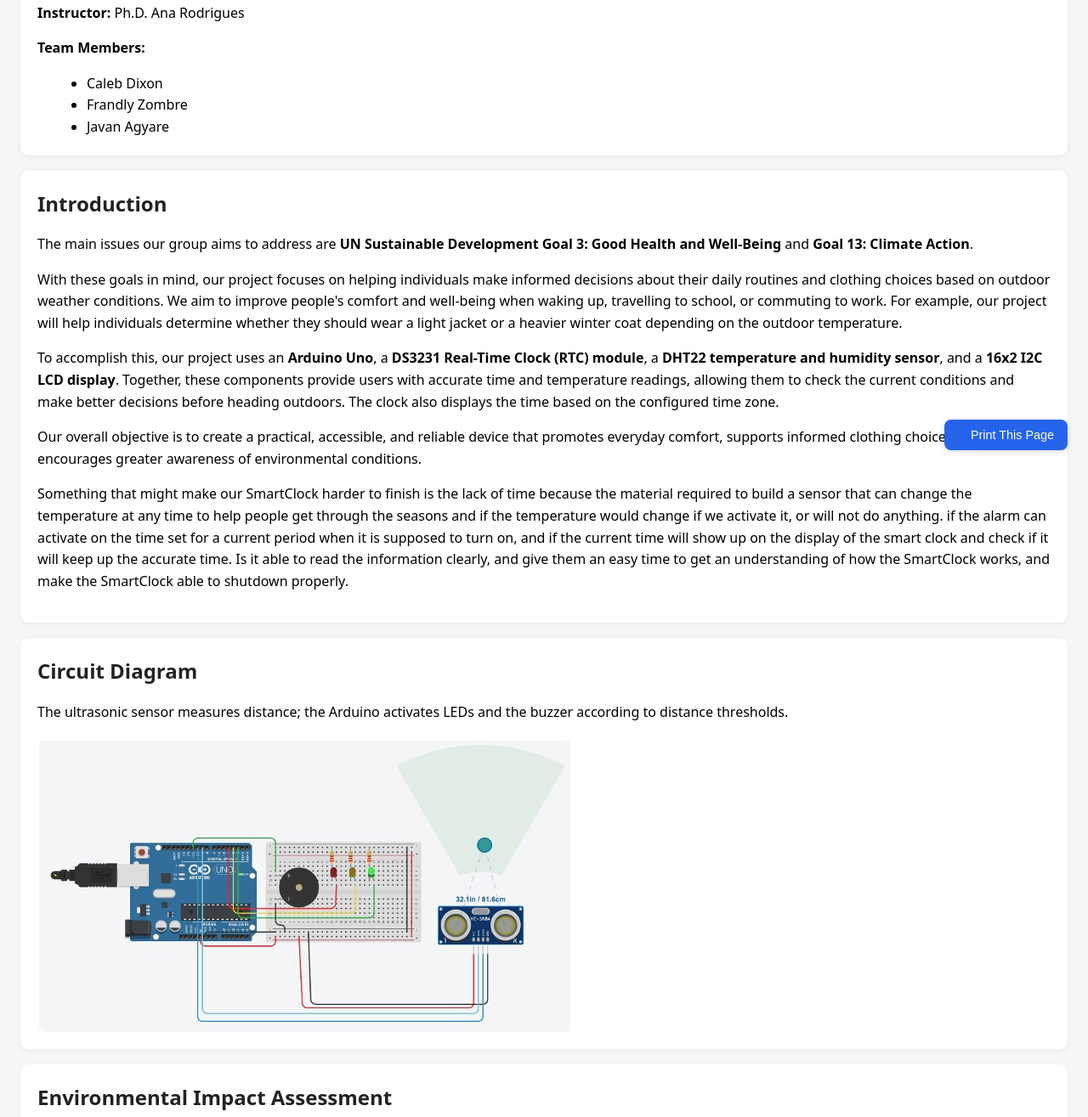
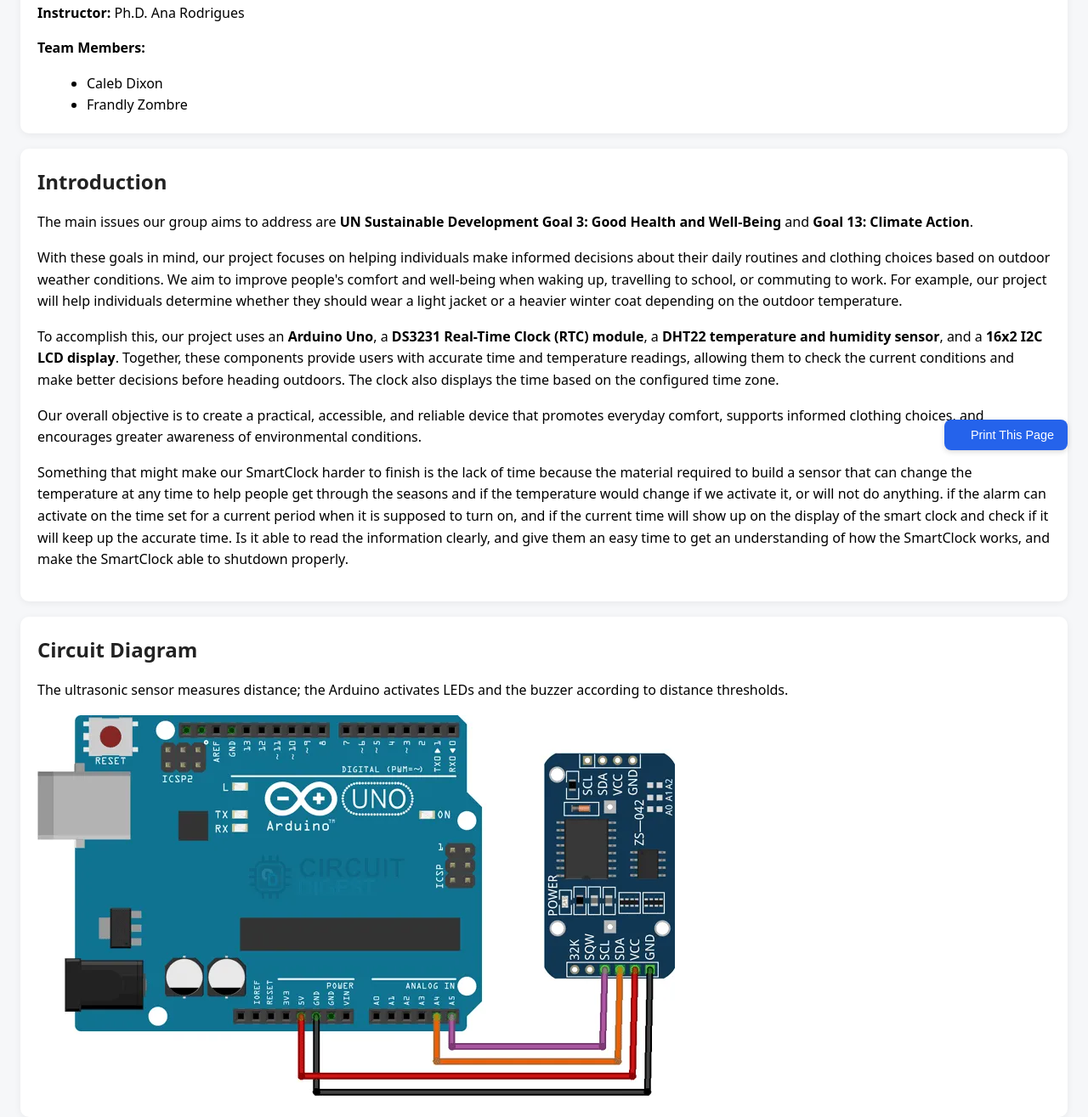
Before and after one commit to MOREPOND753/SmartClock, a plain HTML site: page index.html in a window 1280 px wide. Shown: the part 246-1561 px from the top of the page at 85% size. Drawn offline with nearby package versions, Linux system fonts and the light colour scheme.

Commit message:
Update index.html

```diff
--- a/index.html
+++ b/index.html
@@ -61,7 +61,7 @@
     <ul>
       <li>Caleb Dixon</li>
       <li>Frandly Zombre</li>
-      <li>Javan Agyare </li>
+
     </ul>
   </section>
 
@@ -120,7 +120,7 @@
     <h2>Circuit Diagram</h2>
     <p>The ultrasonic sensor measures distance; the Arduino activates LEDs and the buzzer according to distance
       thresholds.</p>
-    <img src="collision-warning-system-Arduino.jpg" alt="Arduino collision warning system">
+    <img src="RTC.png" alt="Smart clock">
   </section>
 
   <section id="environment">
```
